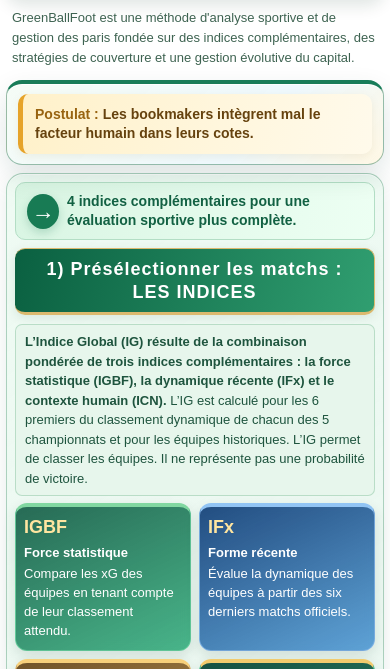
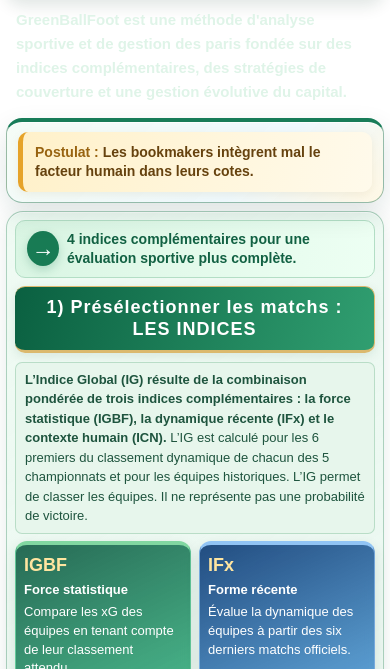
Before and after one commit to gbf42680-cell/greenballfoot-preview, a plain HTML site: page telechargements/GBF_Methode_Index_corrige_20261113.html in a window 390 px wide. Shown: the part 95-764 px from the top of the page. Drawn offline with Linux system fonts and the light colour scheme.

Commit message:
HTML complet Méthode : améliorer contraste, taille et alignement de l'introduction

```diff
--- a/telechargements/GBF_Methode_Index_corrige_20261113.html
+++ b/telechargements/GBF_Methode_Index_corrige_20261113.html
@@ -2339,19 +2339,25 @@
 #gbf-methode .gbf-combimax-legende strong {font-weight:800;color:#1e573e;}
 
 
-/* Introduction éditoriale sous le titre général : lecture rapide, sans nouvelle carte. */
+/* Introduction éditoriale : lecture contrastée sur fond vert foncé. */
 #gbf-methode > .gbf-method-intro {
-  max-width:900px;
-  margin:2px auto 15px;
-  padding:0 10px;
-  text-align:center;
-  color:#3e6351;
-  font-size:var(--gbf-fs-body,14px);
-  line-height:1.55;
-  font-weight:500;
+  max-width:920px;
+  margin:6px auto 16px;
+  padding:0 14px;
+  text-align:left;
+  color:#dff4e8;
+  font-size:17px;
+  line-height:1.65;
+  font-weight:600;
 }
 @media(max-width:680px) {
-  #gbf-methode > .gbf-method-intro {margin:2px auto 12px; padding:0 6px; text-align:left;}
+  #gbf-methode > .gbf-method-intro {
+    margin:4px auto 14px;
+    padding:0 10px;
+    text-align:left;
+    font-size:15px;
+    line-height:1.6;
+  }
 }
 
 </style>
```
